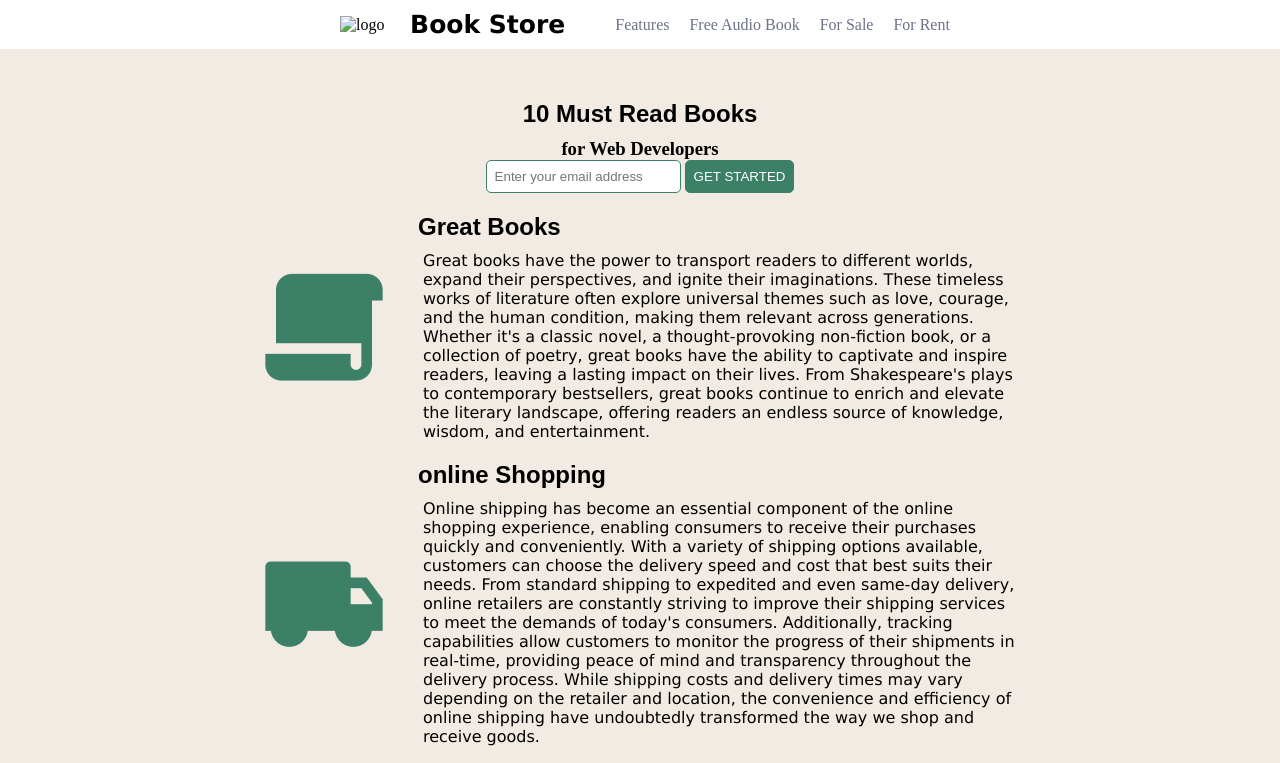
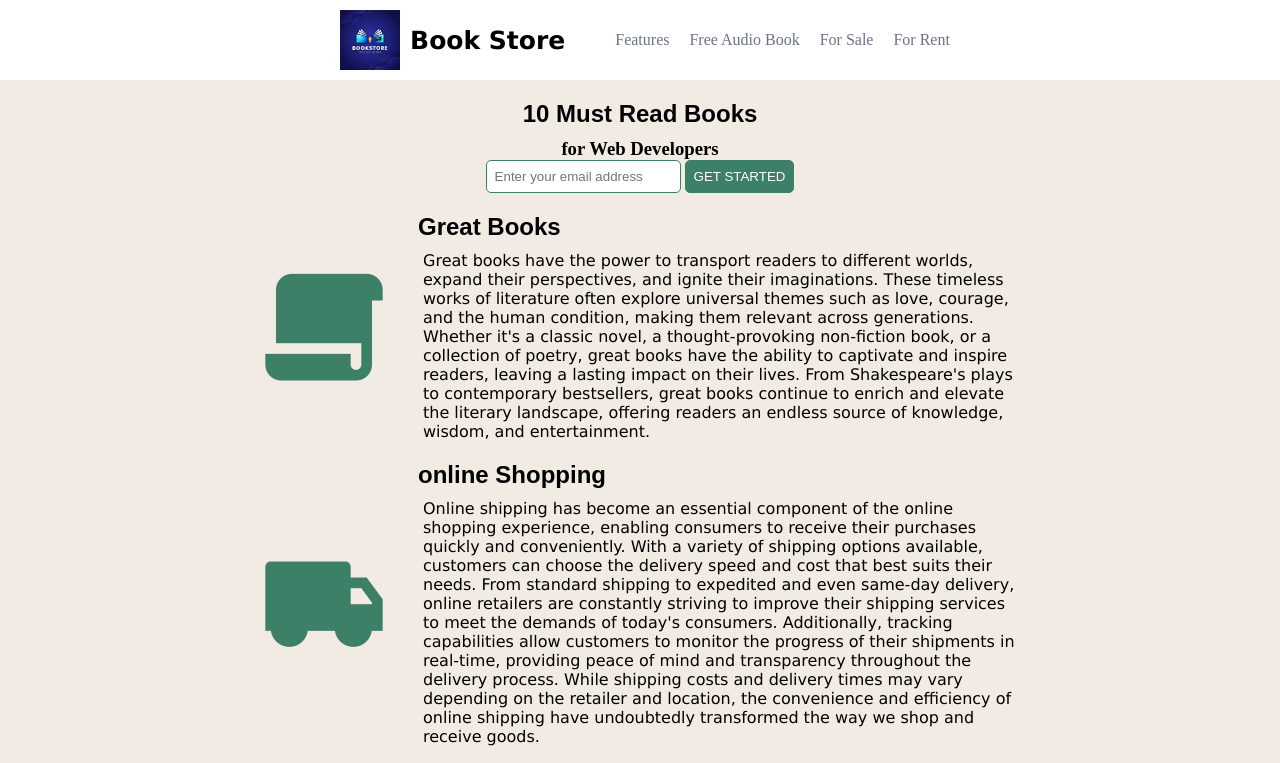
Before and after one commit to zainabbehzad/-Product-Landing-Page, a plain HTML site: page index.html in a window 1280 px wide. Shown: the top 763 px of the page. Drawn offline with nearby package versions, Linux system fonts and the light colour scheme; files whose address does not match are found by name.

Commit message:
Added correct url for logo

```diff
--- a/index.html
+++ b/index.html
@@ -12,7 +12,7 @@
     <header id="header">
       <nav id="nav-bar">
         <div class="logo-container">
-          <img src="imags/gradient-bookstore-logo/6893883.jpg" alt="logo" id="header-img" />
+          <img src="images/gradient-bookstore-logo/6893883.jpg" alt="logo" id="header-img" />
           <span class="the-product">Book Store</span>
           <ul class="nav-links">
             <li><a  class="nav-link" href="#features">Features</a></li>
```
